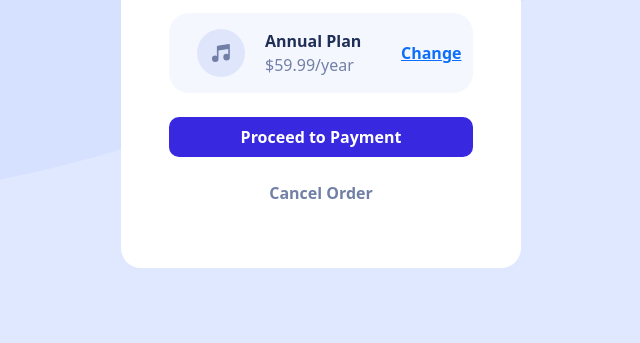
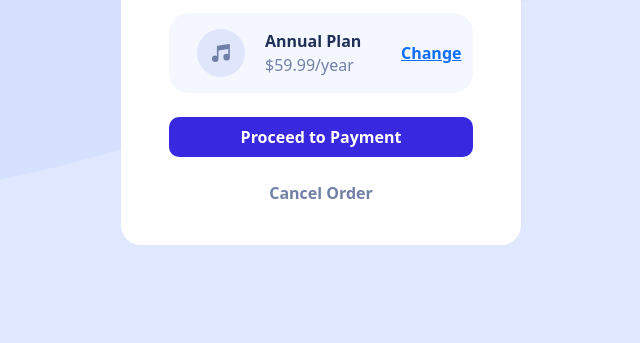
Before and after one commit to Fx-Tree/Order-Summary, a plain HTML site: page index.html in a window 1280 px wide. Shown: the part 457-800 px from the top of the page, without its empty margins (319-959 px from the left). Drawn offline with nearby package versions, Linux system fonts and the light colour scheme.

Commit message:
Update styles.css

```diff
--- a/styles.css
+++ b/styles.css
@@ -24,7 +24,7 @@ body {
 .review {
   background-color: white;
   width: clamp(370px, 40%, 400px);
-  height: 650px;
+
   border-radius: 20px;
 }
 
@@ -32,14 +32,10 @@ body {
   background-image: url(./images/illustration-hero.svg);
   background-repeat: no-repeat;
   background-size: contain;
-  height: 220px;
+  height: 190px;
   background-color: hsl(245, 75%, 52%);
   border-top-left-radius: 20px;
   border-top-right-radius: 20px;
-}
-
-.review-bottom {
-  height: 430px;
 }
 
 .mybtn {
@@ -83,8 +79,5 @@ body {
 
   .review {
     width: clamp(370px, 40%, 400px);
-
   }
-
-
 }
```
